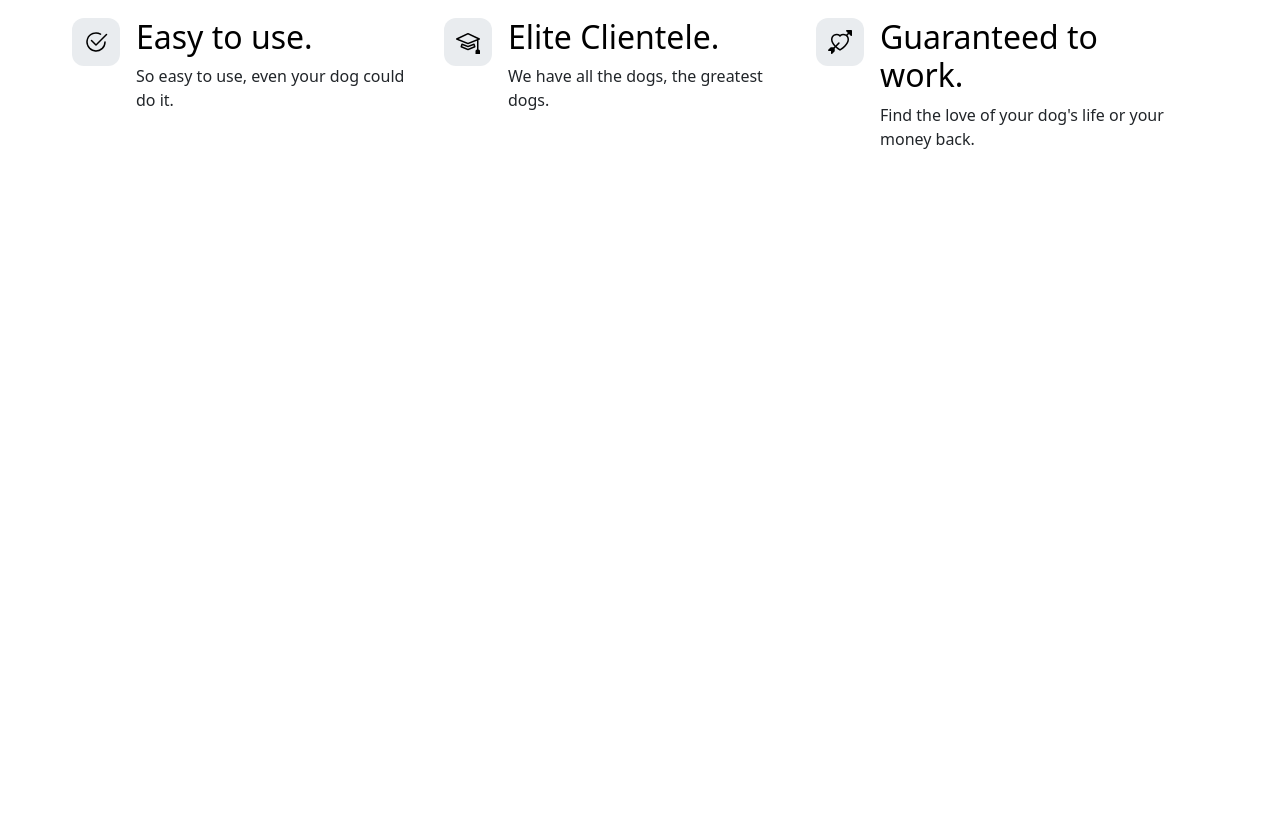
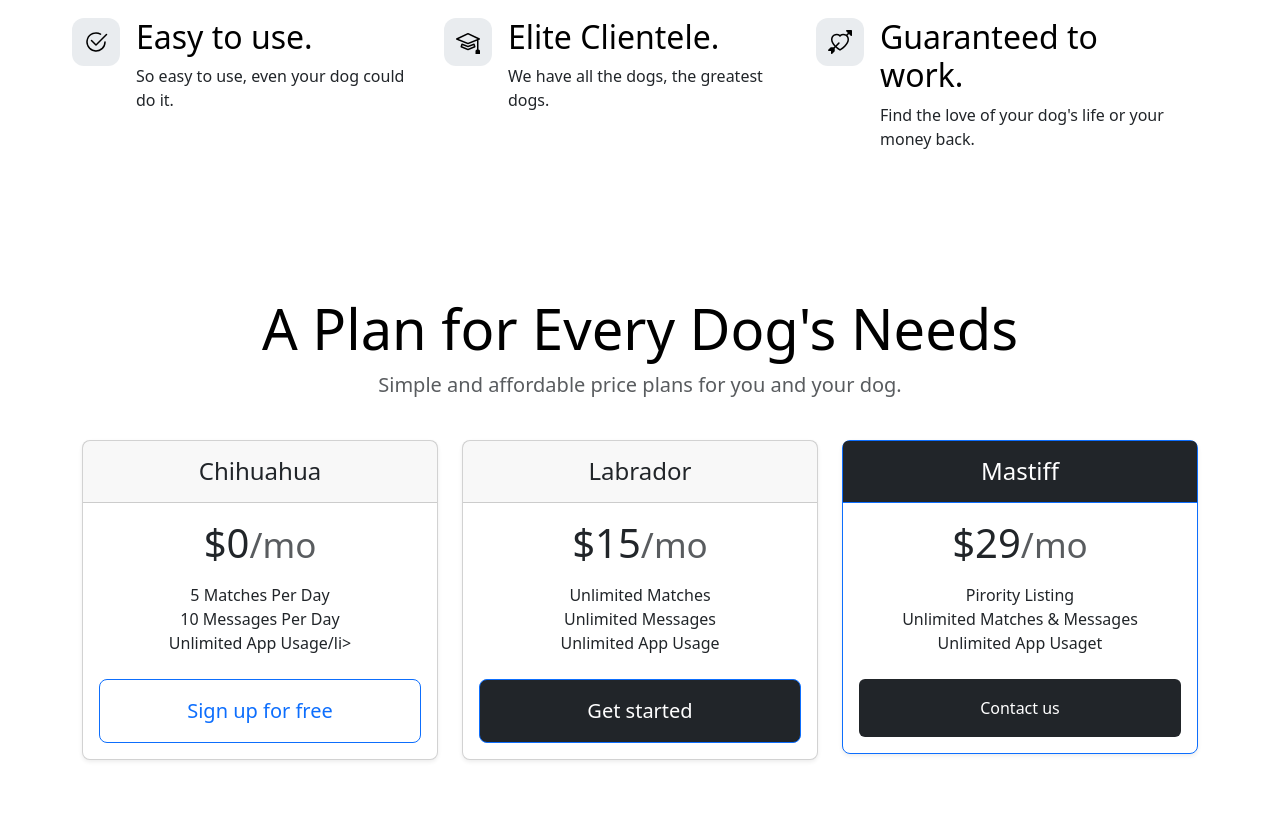
Before and after one commit to inyourdiabzzz/Tindog-Project, a plain HTML site: page index.html in a window 1280 px wide. Shown: the part 768-1584 px from the top of the page. Before the commit the page ends 1031 px from the top, so only its background shows below. Drawn offline with nearby package versions, Linux system fonts and the light colour scheme.

Commit message:
pricing update

```diff
--- a/index.html
+++ b/index.html
@@ -92,9 +92,66 @@
   <!-- Testimonial -->
   <section id="testimonial">
 
+
   </section>
   <!-- Pricing -->
   <section id="pricing">
+    <div class="container py-3">
+        <div class="pricing-header p-3 pb-md-4 mx-auto text-center">
+          <h2 class="display-4 fw-normal text-body-emphasis">A Plan for Every Dog's Needs</h2>
+          <p class="fs-5 text-body-secondary">Simple and affordable price plans for you and your dog.</p>
+        </div>
+        <div class="row row-cols-1 row-cols-md-3 mb-3 text-center">
+          <div class="col">
+            <div class="card mb-4 rounded-3 shadow-sm">
+              <div class="card-header py-3">
+                <h4 class="my-0 fw-normal">Chihuahua</h4>
+              </div>
+              <div class="card-body">
+                <h1 class="card-title pricing-card-title">$0<small class="text-body-secondary fw-light">/mo</small></h1>
+                <ul class="list-unstyled mt-3 mb-4">
+                  <li>5 Matches Per Day</li>
+                  <li>10 Messages Per Day</li>
+                  <li>Unlimited App Usage/li>
+                </ul>
+                <button type="button" class="p-3 w-100 btn btn-lg btn-outline-primary">Sign up for free</button>
+              </div>
+            </div>
+          </div>
+          <div class="col">
+            <div class="card mb-4 rounded-3 shadow-sm">
+              <div class="card-header py-3">
+                <h4 class="my-0 fw-normal">Labrador</h4>
+              </div>
+              <div class="card-body">
+                <h1 class="card-title pricing-card-title">$15<small class="text-body-secondary fw-light">/mo</small></h1>
+                <ul class="list-unstyled mt-3 mb-4">
+                  <li>Unlimited Matches</li>
+                  <li>Unlimited Messages</li>
+                  <li>Unlimited App Usage</li>
+                </ul>
+                <button type="button" class="p-3 w-100 btn btn-lg text-bg-dark btn-primary">Get started</button>
+              </div>
+            </div>
+          </div>
+          <div class="col">
+            <div class="card mb-4 rounded-3 shadow-sm border-primary">
+              <div class="card-header py-3 text-bg-dark border-primary">
+                <h4 class="my-0 fw-normal">Mastiff</h4>
+              </div>
+              <div class="card-body">
+                <h1 class="card-title pricing-card-title">$29<small class="text-body-secondary fw-light">/mo</small></h1>
+                <ul class="list-unstyled mt-3 mb-4">
+                  <li>Pirority Listing</li>
+                  <li>Unlimited Matches & Messages</li>
+                  <li>Unlimited App Usaget</li>
+                </ul>
+                <button style="box-sizing: border-box;" type="button" class="w-100 btn text-bg-dark py-3" btn-lg btn-primary">Contact us</button>
+              </div>
+            </div>
+          </div>
+        </div>
+    </div>
 
   </section>
   <!-- Footer -->
```
